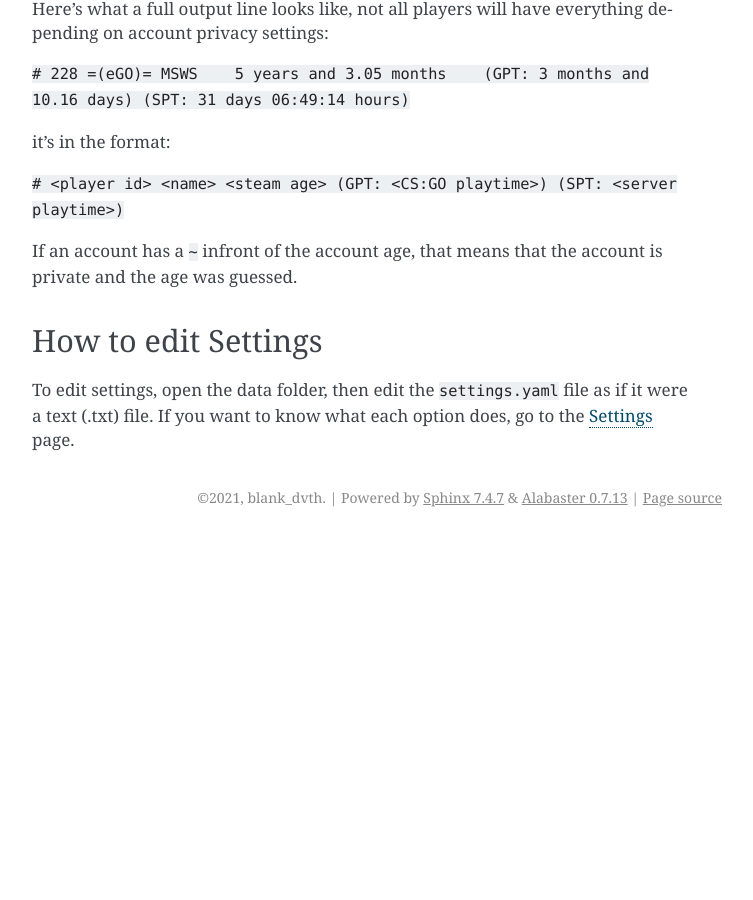
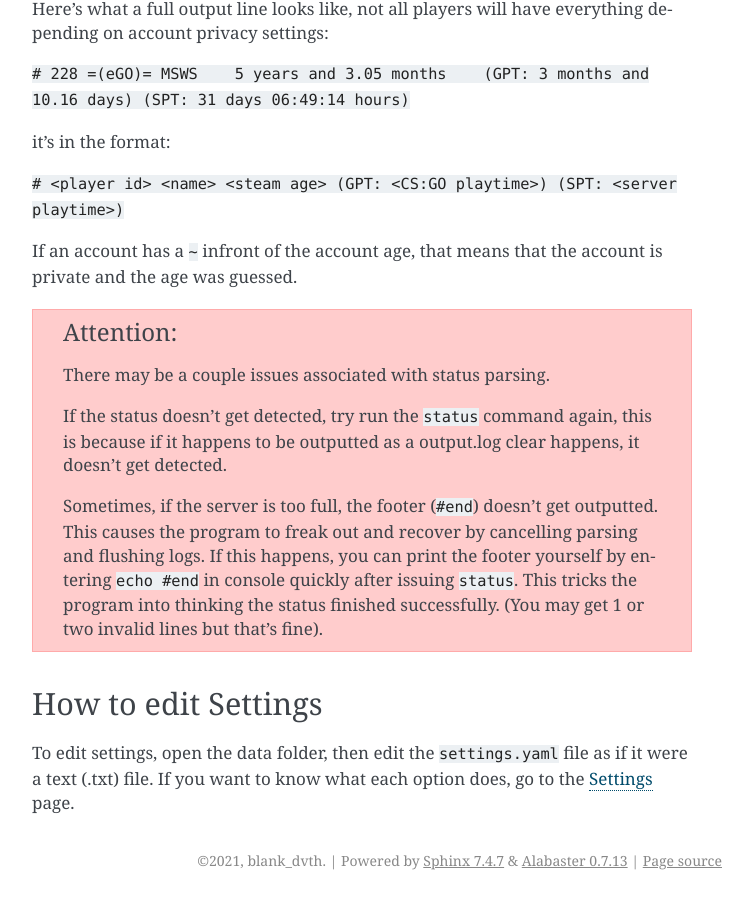
Before and after one commit to BLANK-TH/TSonitor, a Sphinx documentation site: the page built from docs/source/usage.rst, in a window 1280 px wide and 900 px high, scrolled down 1378 px. Shown: the whole window, without its empty margins (388-1141 px from the left). Built offline with Sphinx 7.4.7, drawn with Linux system fonts in a browser that asks for light colours; before the commit the page ends 1915 px from its top, so only the background shows below that.

Commit message:
clarify documentation for status

```diff
--- a/docs/source/changelog.rst
+++ b/docs/source/changelog.rst
@@ -15,6 +15,10 @@ Fixed
 
 [1.1.2] - 2022-01-01
 ------------------------
+Added
+^^^^^
+* Clarification on common status issues in documentation
+
 Fixed
 ^^^^^^
 * Damage regex not triggering if damage was headshot
--- a/docs/source/usage.rst
+++ b/docs/source/usage.rst
@@ -63,6 +63,17 @@ it's in the format:
 
 If an account has a ``~`` infront of the account age, that means that the account is private and the age was guessed.
 
+.. attention:: There may be a couple issues associated with status parsing.
+
+    If the status doesn't get detected, try
+    run the ``status`` command again, this is because if it happens to be outputted as a output.log clear happens, it
+    doesn't get detected.
+
+    Sometimes, if the server is too full, the footer (``#end``) doesn't get outputted. This causes
+    the program to freak out and recover by cancelling parsing and flushing logs. If this happens, you can print the
+    footer yourself by entering ``echo #end`` in console quickly after issuing ``status``. This tricks the program into
+    thinking the status finished successfully. (You may get 1 or two invalid lines but that's fine).
+
 How to edit Settings
 ------------------------
 
```
